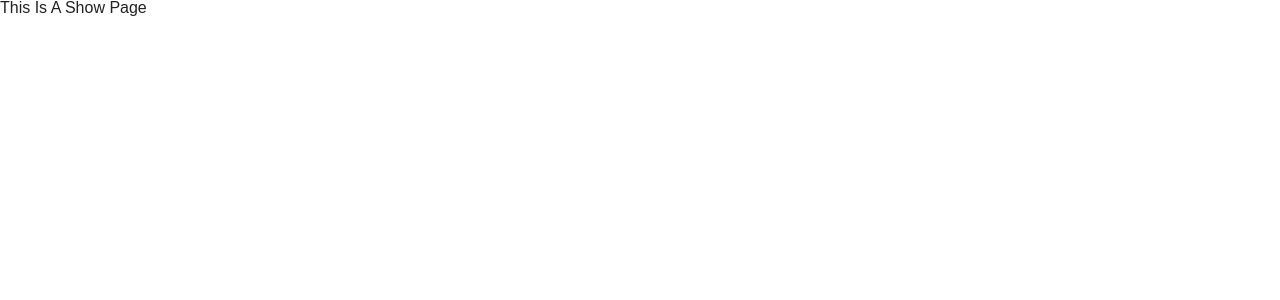
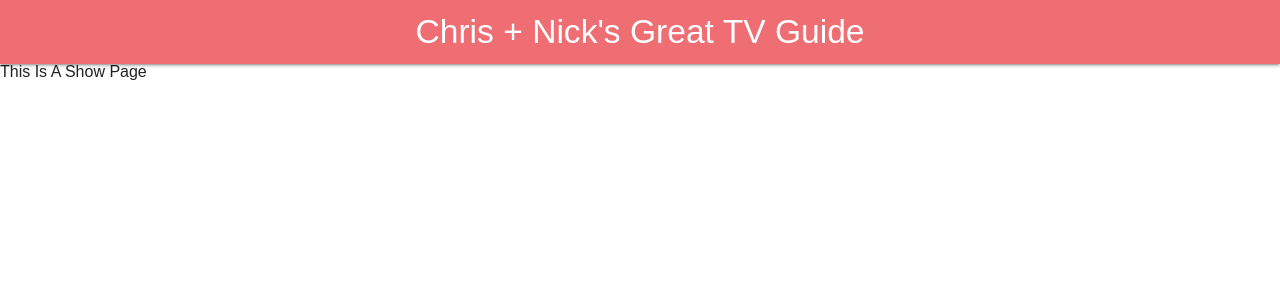
Before and after one commit to hayesch19/chris-and-nicks-great-tv-guild, a React (Create React App) app: page /tv/1 in a window 1280 px wide. Shown: the top 300 px of the page. Built offline with nearby package versions, Linux system fonts and the light colour scheme.

Commit message:
changes?

```diff
--- a/src/App.js
+++ b/src/App.js
@@ -1,19 +1,23 @@
 import React, { Component } from 'react'
 import { Switch, BrowserRouter as Router, Route } from 'react-router-dom'
+import Header from './components/Header.jsx'
 import HomePage from './components/HomePage.jsx'
 import ShowPage from './components/ShowPage.jsx'
 
 class App extends Component {
   render() {
     return (
-      <main>
+      <>
         <Router>
-          <Switch>
-            <Route exact path="/" component={HomePage}></Route>
-            <Route exact path="/tv/:showID" component={ShowPage}></Route>
-          </Switch>
+          <Header />
+          <main>
+            <Switch>
+              <Route exact path="/" component={HomePage}></Route>
+              <Route exact path="/tv/:showID" component={ShowPage}></Route>
+            </Switch>
+          </main>
         </Router>
-      </main>
+      </>
     )
   }
 }
--- /dev/null
+++ b/src/components/Header.jsx
@@ -0,0 +1,22 @@
+import React, { useEffect, useState } from 'react'
+import { Link } from 'react-router-dom'
+import 'materialize-css/dist/css/materialize.min.css'
+import M from 'materialize-css'
+
+const Header = () => {
+  useEffect(() => {
+    M.AutoInit()
+  }, [])
+
+  return (
+    <>
+      <nav className="nav-wrapper">
+        <Link to="/" className="brand-logo center">
+          Chris + Nick's Great TV Guide
+        </Link>
+      </nav>
+    </>
+  )
+}
+
+export default Header
--- a/src/components/HomePage.jsx
+++ b/src/components/HomePage.jsx
@@ -7,7 +7,11 @@ const HomePage = () => {
     M.AutoInit()
   }, [])
 
-  return <div>This Is A Home Page</div>
+  return (
+    <>
+      <div>This Is A Home Page</div>
+    </>
+  )
 }
 
 export default HomePage
```
